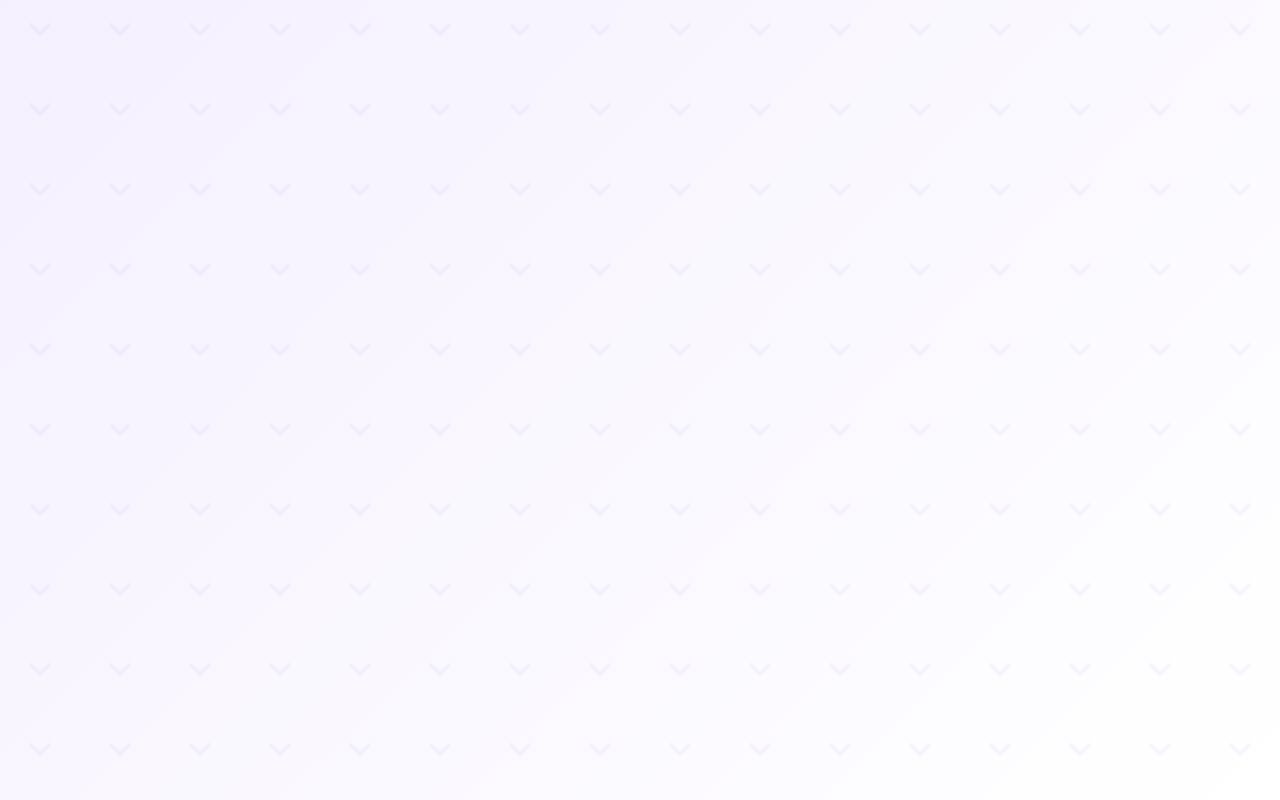
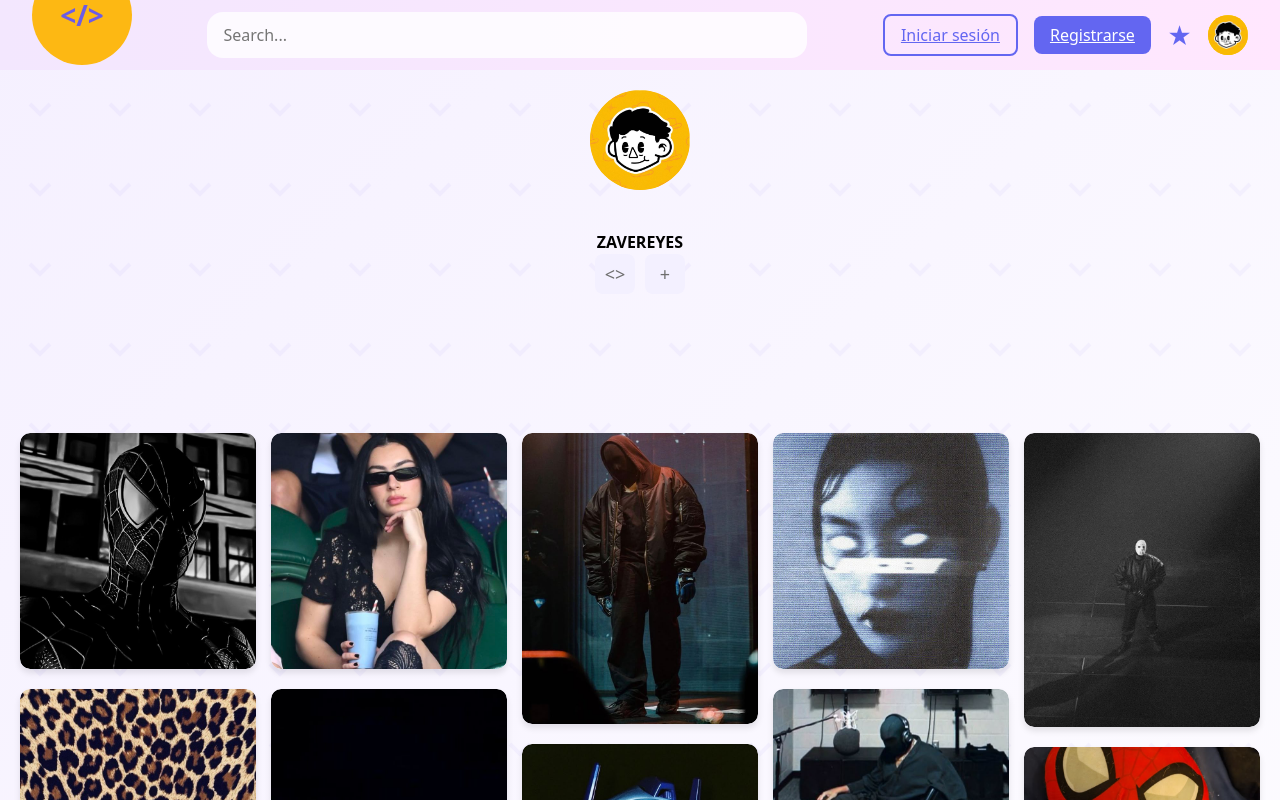
Before and after one commit to Zavereyes/Lookode-Front, a React (Create React App) app in the folder Front/: page /perfil in a window 1280 px wide. Before the commit this address had no page. Shown: the top 800 px of the page. Built offline with nearby package versions, Linux system fonts and the light colour scheme.

Commit message:
perfil de ususario (use el mismo grid del dashboard pero pienso q deberia ser uno diferente para que tenga el boton de editar proyecto)

```diff
--- a/Front/src/App.js
+++ b/Front/src/App.js
@@ -4,6 +4,7 @@
 import Dashboard from './pages/dashboard.js';
 //import Header from './header.js'; // si deseas usar el Header en todas las páginas
 import Login from './pages/login.js';
+import Perfil from './pages/perfil.js';
 
 function App() {
   return (
@@ -11,6 +12,8 @@
       <Routes>
         <Route path="/" element={<Dashboard />} />
         <Route path="/login" element={<Login />} />
+        <Route path="/perfil" element={<Perfil />} />
+
 
       </Routes>
 </>
--- a/Front/src/components/header.css
+++ b/Front/src/components/header.css
@@ -9,6 +9,7 @@
 }
 
 .header {
+    width: 100vw; /* Asegura que ocupa todo el ancho de la pantalla */
     display: flex;
     align-items: center;
     justify-content: space-between;
@@ -16,6 +17,7 @@
     background: linear-gradient(to right, #f3e7fe, #ffe7fe);
     height: 70px;
 }
+
 
 .logo {
     color: #6366f1;
--- a/Front/src/components/header.js
+++ b/Front/src/components/header.js
@@ -13,7 +13,8 @@
       <Link to="/login" className="btn login-btn">Iniciar sesión</Link>
       <Link to="/register" className="btn register-btn">Registrarse</Link>
         <span className="star-icon">★</span>
-        <div className="avatar">
+        <Link to="/perfil">
+        <div className="avatar" style={{ cursor: "pointer" }}>
           <img
             src="/zave.jpg"
             alt="Avatar"
@@ -22,6 +23,7 @@
             style={{ borderRadius: '50%' }}
           />
         </div>
+      </Link>
       </div>
     </header>
   );
--- a/Front/src/components/perfilheader.css
+++ b/Front/src/components/perfilheader.css
@@ -12,10 +12,11 @@
 }
 
 .profile-container {
+    padding: 20px;
     display: flex;
     flex-direction: column;
     align-items: center;
-    gap: 20px;
+    gap: 1px;
 }
 
 .logo {
@@ -36,7 +37,7 @@
     font-size: 16px;
     font-weight: 600;
     color: #000;
-    margin: 10px 0;
+    margin-bottom: 0; /* Eliminamos el espacio inferior */
 }
 
 .buttons-container {
@@ -67,3 +68,21 @@
 .button:focus {
     outline: none;
 }
+
+.text-display {
+    margin-top: 10px; /* Espacio entre los botones y el texto */
+    font-size: 2.9rem; /* Tamaño de fuente */
+    font-weight: bold; /* Texto en negrita */
+    color: #000000; /* Color similar al tema */
+    text-align: center; /* Centrar el texto */
+    transition: opacity 0.3s ease-in-out; /* Suavizar la aparición del texto */
+}
+
+/* Animación para cuando cambia el texto */
+.text-display.fade-in {
+    opacity: 1;
+}
+
+.text-display.hidden {
+    opacity: 0;
+}
--- a/Front/src/components/perfilheader.js
+++ b/Front/src/components/perfilheader.js
@@ -4,10 +4,17 @@
 const PerfilHeader = () => {
   // Estado para manejar el botón activo
   const [activeButton, setActiveButton] = useState(null);
+  const [displayText, setDisplayText] = useState(''); // Estado para mostrar el texto
 
   const handleButtonClick = (buttonId) => {
-    // Cambiar el botón activo según el id
     setActiveButton(buttonId);
+
+    // Cambia el texto según el botón seleccionado
+    if (buttonId === 'button1') {
+      setDisplayText('Creados');
+    } else if (buttonId === 'button2') {
+      setDisplayText('Favoritos');
+    }
   };
 
   return (
@@ -37,6 +44,8 @@
             +
           </button>
         </div>
+        {/* Se muestra el texto debajo si hay uno seleccionado */}
+        <div className="text-display">{displayText}</div>
       </div>
     </>
   );
--- a/Front/src/pages/perfil.js
+++ b/Front/src/pages/perfil.js
@@ -2,24 +2,22 @@
 import Footer from '../components/footer.js';
 import Header from '../components/header.js';
 import PerfilHeader from '../components/perfilheader.js';
+import Grid from '../components/grid.js';
+
 
 
 
 function perfil(){
     return(
-
         <>
         <Header />
+        <PerfilHeader />
+                            <br></br>        <br></br>        <br></br>        <br></br>
 
-
-
-
-        <PerfilHeader />
-
+        <Grid />
 
         <Footer />
         </>
-
     );
 
 
```
